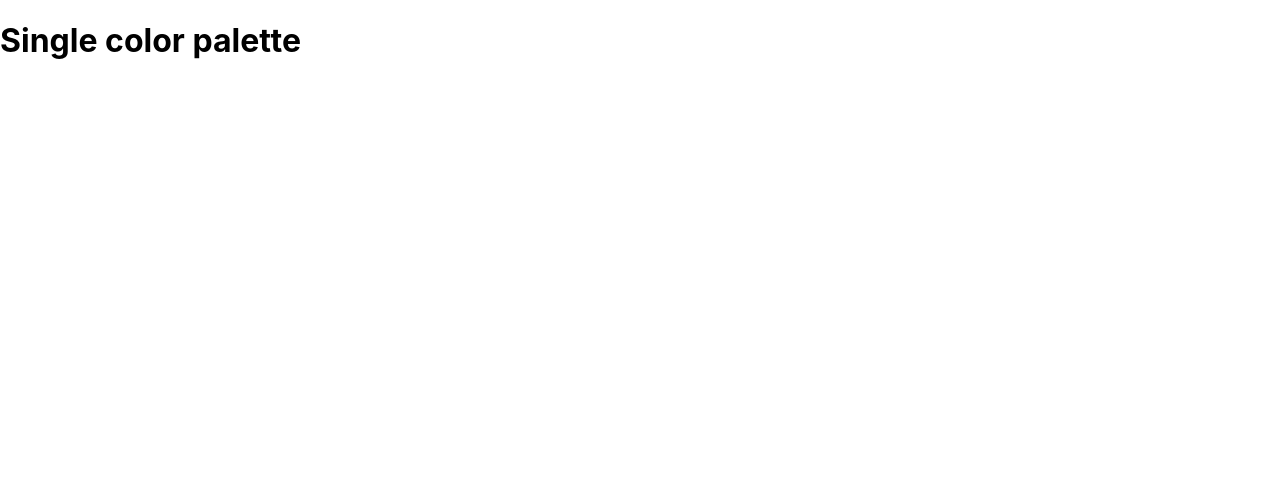
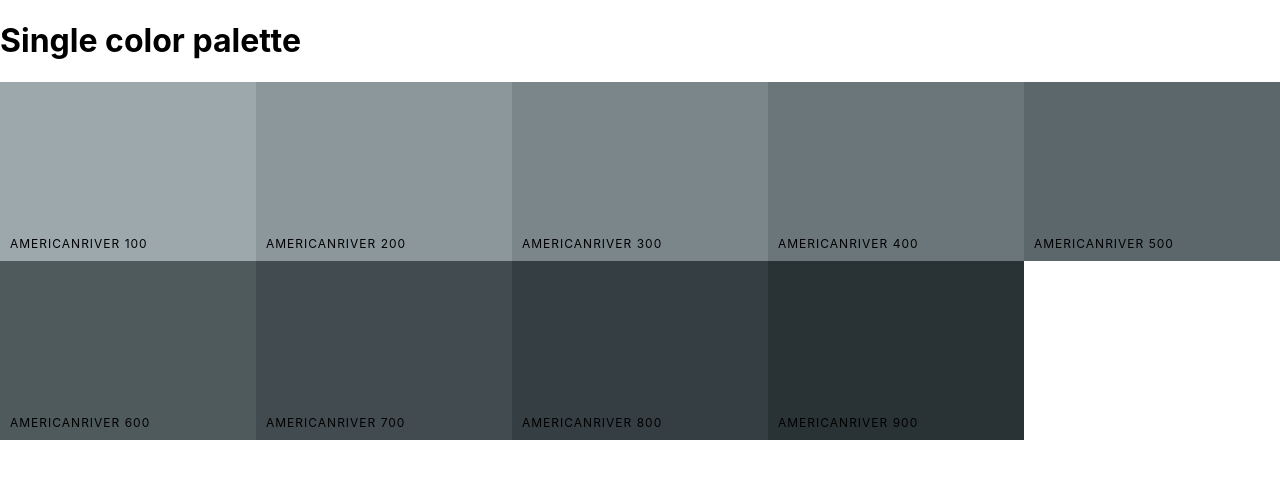
Before and after one commit to RenzoMurinaCadierno/React-RNMCColors, a React (Create React App) app: page /palette/flat-ui-colors-american/americanriver in a window 1280 px wide. Shown: the top 478 px of the page. Built offline with nearby package versions, Linux system fonts and the light colour scheme.

Commit message:
Displayed ColorBoxes in SingleColorPalette

```diff
--- a/src/App.js
+++ b/src/App.js
@@ -15,6 +15,17 @@ function App() {
   return (
     <Switch>
       <Route
+        exact path='/palette/:paletteId/:colorId'
+        render={routeProps =>
+          <SingleColorPalette
+            colorId={routeProps.match.params.colorId}
+            palette={generatePalette(
+              findPalette(routeProps.match.params.paletteId)
+            )}
+        />
+        }
+      />
+      <Route
         exact path='/'
         render={routeProps =>
           <PaletteList palettes={initialPalettes} {...routeProps} />
@@ -28,10 +39,6 @@ function App() {
           } />
         }
       />
-      <Route
-        exact path='/palette/:paletteId/:colorId'
-        render={() => <SingleColorPalette />}
-      />
     </Switch>
   )
 }
--- a/src/components/ColorBox/ColorBox.js
+++ b/src/components/ColorBox/ColorBox.js
@@ -17,7 +17,7 @@ class ColorBox extends Component {
   }
 
   render() {
-    const { bgColor, name, moreUrl } = this.props
+    const { bgColor, name, moreUrl, showLink } = this.props
     const { copied } = this.state
 
     return (
@@ -37,9 +37,11 @@ class ColorBox extends Component {
             </div>
             <button className='copy-button'> Copy </button>
           </div>
-          <Link to={moreUrl} onClick={e => e.stopPropagation()}>
-            <span className='see-more'> More </span>
-          </Link>
+          { showLink && (
+            <Link to={moreUrl} onClick={e => e.stopPropagation()}>
+              <span className='see-more'> More </span>
+            </Link>
+          )}
         </div>
       </CopyToClipboard>
     )
--- a/src/containers/Palette/Palette.js
+++ b/src/containers/Palette/Palette.js
@@ -22,7 +22,7 @@ class Palette extends Component {
     const colorBoxes = colors[level].map(c =>
       <ColorBox
         key={c.id} bgColor={c[format]} name={c.name}
-        moreUrl={`/palette/${id}/${c.id}`}
+        moreUrl={`/palette/${id}/${c.id}`} showLink={true}
       />
     )
 
--- a/src/containers/SingleColorPalette/SingleColorPalette.js
+++ b/src/containers/SingleColorPalette/SingleColorPalette.js
@@ -1,11 +1,44 @@
-import React from 'react';
+import React, { Component } from 'react'
+import ColorBox from '../../components/ColorBox/ColorBox'
 
-const SingleColorPalette = () => {
-  return (
-    <div>
-      <h1> Single color palette </h1>
-    </div>
-  );
-};
+export default class SingleColorPalette extends Component {
 
-export default SingleColorPalette;
+  constructor(props) {
+    super(props)
+    this._shades = this.gatherShades(this.props.palette, this.props.colorId)
+  }
+
+  // extract all shade values from one single color inside
+  // the color array
+  gatherShades = (palette, colorFilterBy) => {
+    let shades = []
+    const allColors = palette.colors
+
+    for (let key in allColors) {
+      shades = shades.concat(
+        allColors[key].filter(color => color.id === colorFilterBy)
+      )
+    }
+
+    return shades.slice(1) // do not need value 50
+  }
+
+  render() {
+
+    const colorBoxes = this._shades.map(c => (
+      <ColorBox
+        hey={c.id} name={c.name} bgColor={c.hex}
+        showLink={false}
+      />
+    ))
+
+    return (
+      <div className='Palette'>
+        <h1> Single color palette </h1>
+        <div className='Palette-colors'>
+          {colorBoxes}
+        </div>
+      </div>
+    )
+  }
+}
```
